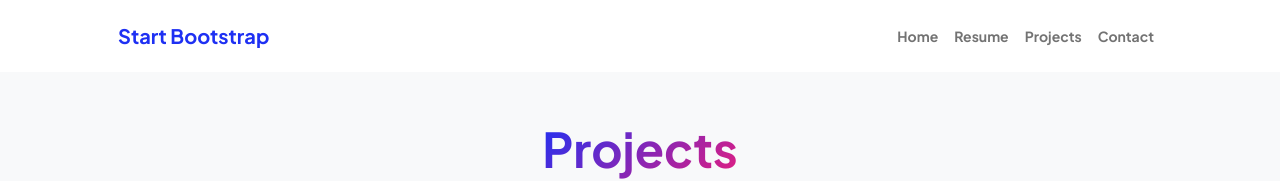
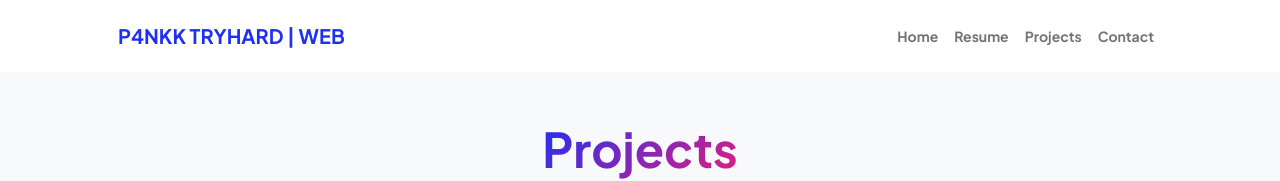
Before and after one commit to P4NKK-TRYHARD/p4nkktryhard, a plain HTML site: page projects.html in a window 1280 px wide. Shown: the top 181 px of the page. Drawn offline with nearby package versions, Linux system fonts and the light colour scheme.

Commit message:
Update projects.html

```diff
--- a/projects.html
+++ b/projects.html
@@ -22,7 +22,7 @@
             <!-- Navigation-->
             <nav class="navbar navbar-expand-lg navbar-light bg-white py-3">
                 <div class="container px-5">
-                    <a class="navbar-brand" href="index.html"><span class="fw-bolder text-primary">Start Bootstrap</span></a>
+                    <a class="navbar-brand" href="index.html"><span class="fw-bolder text-primary">P4NKK TRYHARD | WEB</span></a>
                     <button class="navbar-toggler" type="button" data-bs-toggle="collapse" data-bs-target="#navbarSupportedContent" aria-controls="navbarSupportedContent" aria-expanded="false" aria-label="Toggle navigation"><span class="navbar-toggler-icon"></span></button>
                     <div class="collapse navbar-collapse" id="navbarSupportedContent">
                         <ul class="navbar-nav ms-auto mb-2 mb-lg-0 small fw-bolder">
```
